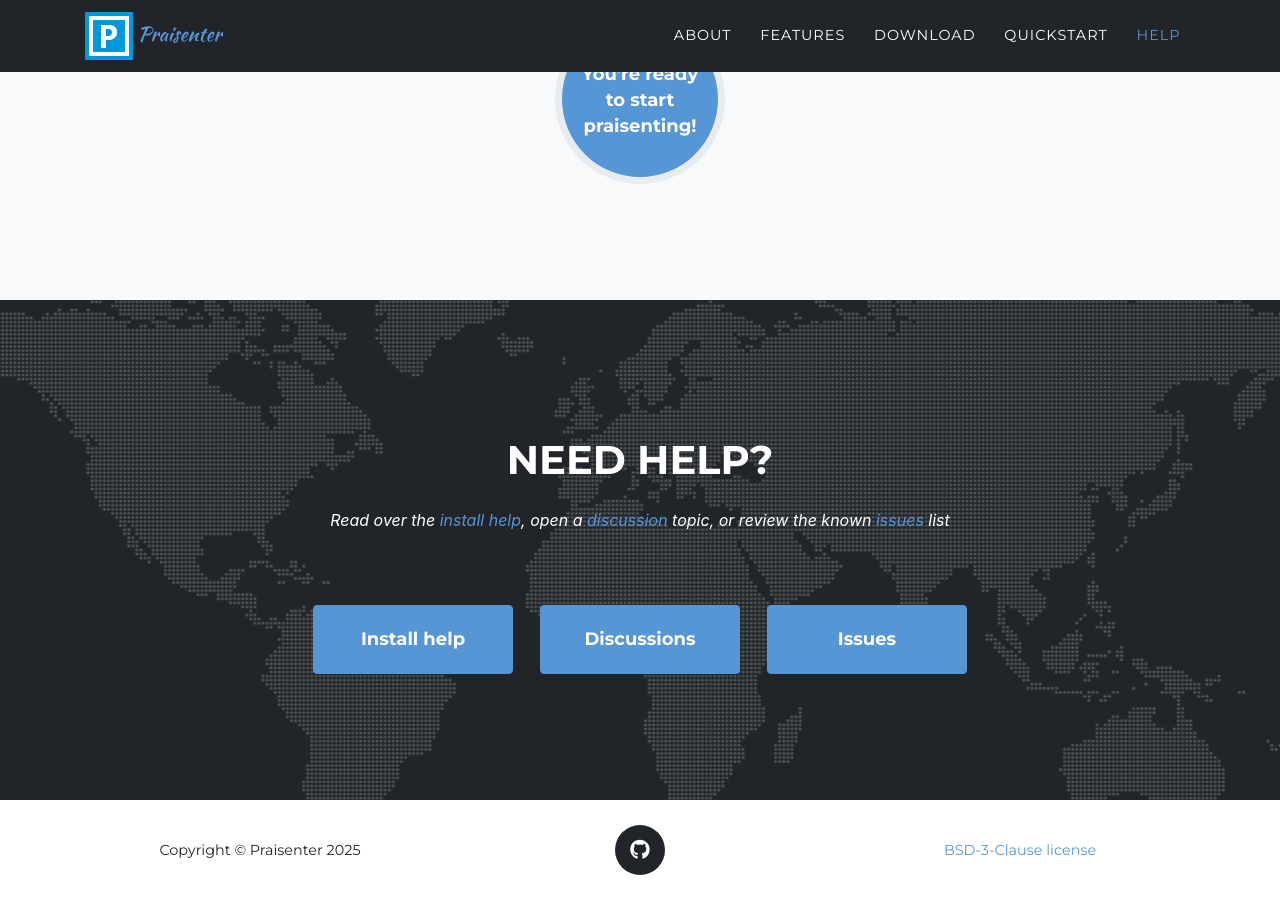
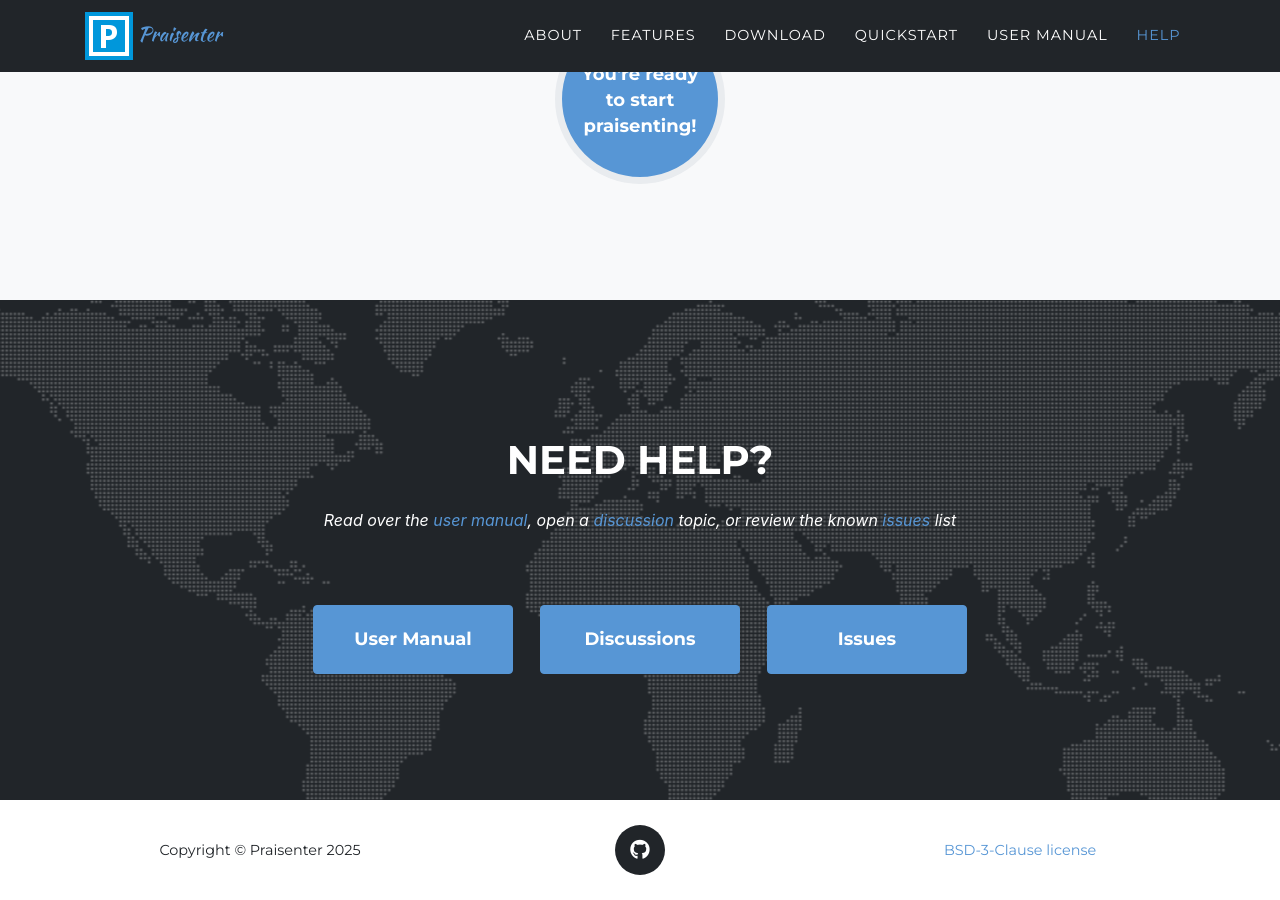
Before and after one commit to praisenter/praisenter.github.io, a Jekyll site: the page built from index.md, in a window 1280 px wide and 900 px high, scrolled down 5320 px. Built offline with Jekyll 4.4.1, drawn with Linux system fonts in a browser that asks for light colours; some web fonts are replaced.

Commit message:
Added user manual links

```diff
--- a/_data/navigation.yml
+++ b/_data/navigation.yml
@@ -19,6 +19,8 @@ en: &DEFAULT_EN
       section: download
     - title: "Quickstart"
       section: quickstart
+    - title: "User Manual"
+      url: https://manual.praisenter.org
     # - title: "Team"
     #   section: team
     - title: "Help"
--- a/_data/sitetext.yml
+++ b/_data/sitetext.yml
@@ -144,7 +144,9 @@ en: &DEFAULT_EN
 
   help:
     title: "Need help?"
-    text: "Read over the <a href='/install'>install help</a>, open a <a href='https://github.com/praisenter/praisenter/discussions'>discussion</a> topic, or review the known <a href='https://github.com/praisenter/praisenter/issues'>issues</a> list"
+    text: "Read over the <a href='https://manual.praisenter.org'>user manual</a>, open a <a href='https://github.com/praisenter/praisenter/discussions'>discussion</a> topic, or review the known <a href='https://github.com/praisenter/praisenter/issues'>issues</a> list"
+    manual: "User Manual"
+    manual-url: https://manual.praisenter.org
     discussions: "Discussions"
     discussions-url: https://github.com/praisenter/praisenter/discussions
     issues: "Issues"
--- a/_includes/help.html
+++ b/_includes/help.html
@@ -12,8 +12,8 @@
       <div class="col-lg-12">
         <div class="row">
           <div class="col-lg-12 text-center">
-            <a href="/install" class="btn btn-primary btn-xl" role="button" style="width: 200px;">
-              Install help
+            <a href="{{ site.data.sitetext[site.locale].help.manual-url }}" class="btn btn-primary btn-xl" role="button" style="width: 200px;">
+              {{ site.data.sitetext[site.locale].help.manual | default: "Use Manual" }}
             </a>
             &nbsp;&nbsp;&nbsp;&nbsp;
             <a href="{{ site.data.sitetext[site.locale].help.discussions-url }}" class="btn btn-primary btn-xl" role="button" style="width: 200px;">
```
